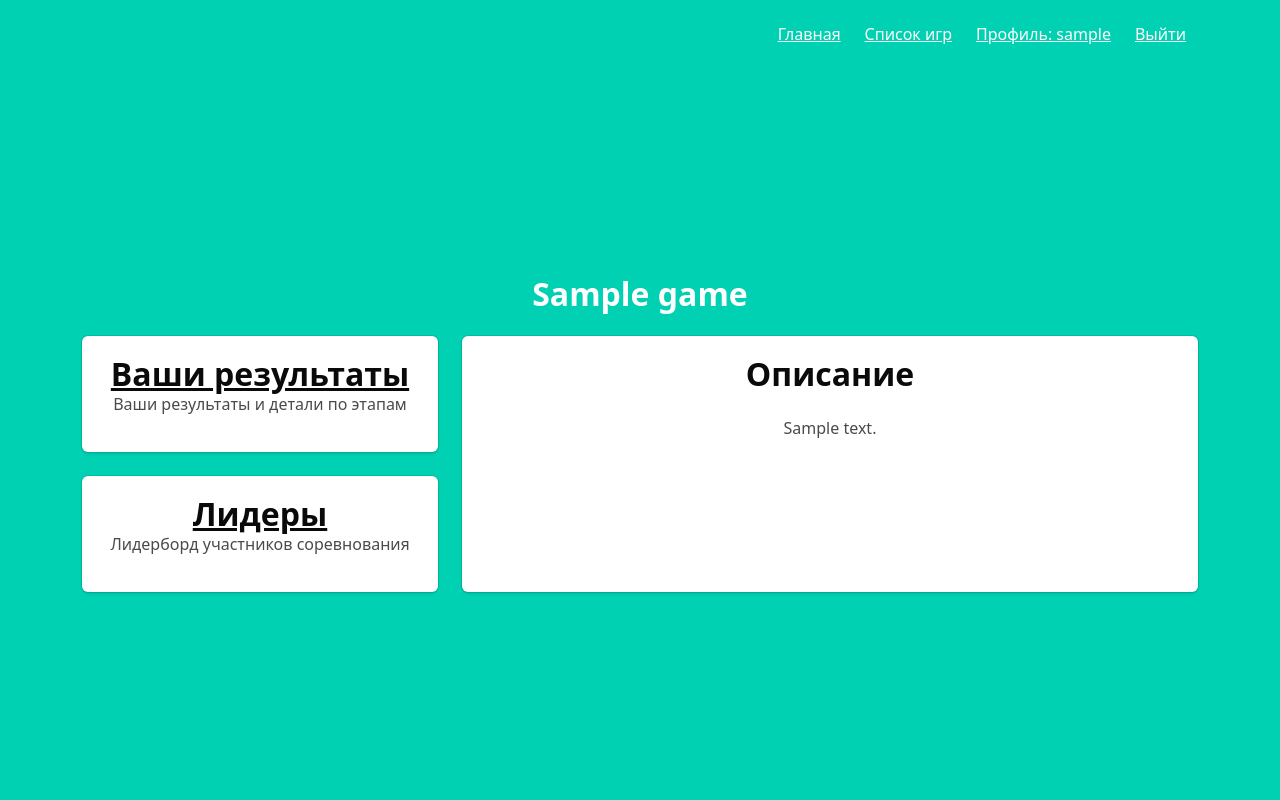
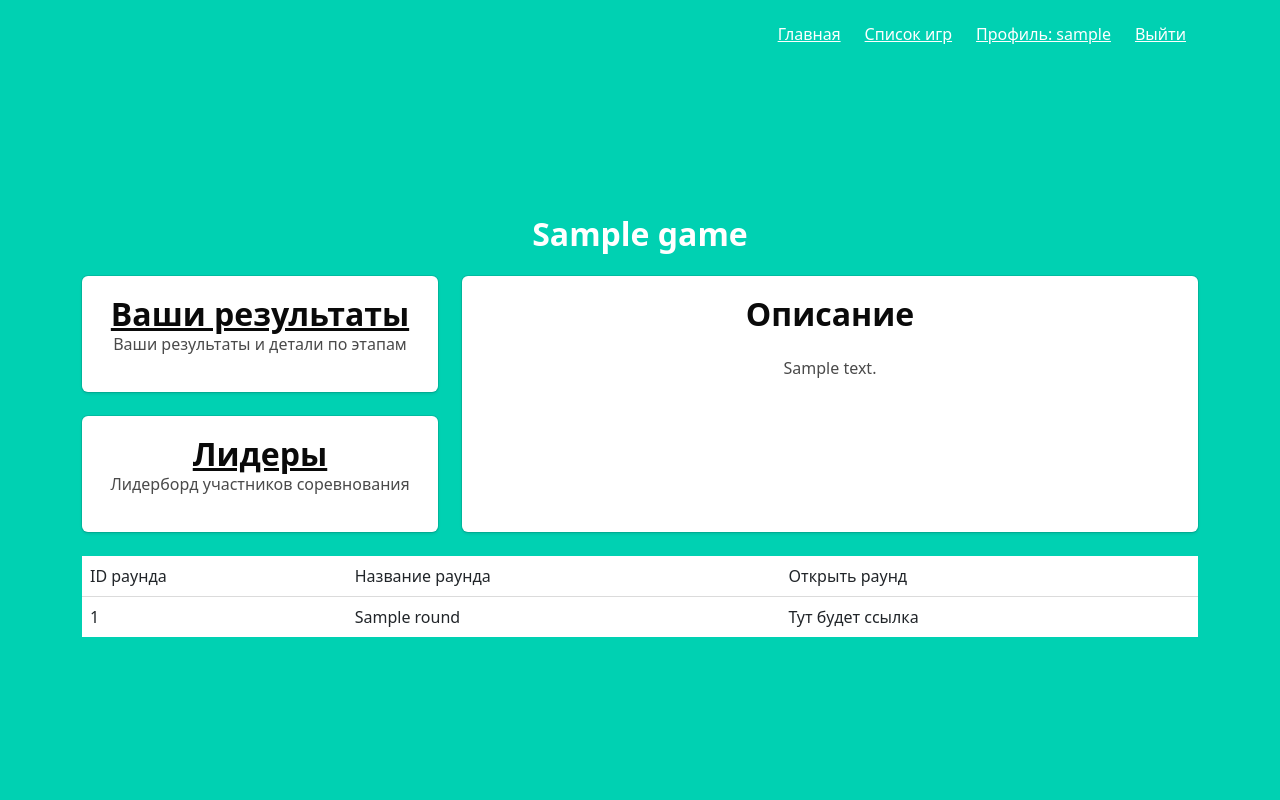
Before and after one commit to Falconwatch/BankingBattle, a Django app: page /game/1/ in a window 1280 px wide. Run offline with Django 3.2, Linux system fonts and the light colour scheme; a user stored in the database is signed in; tables that the repository leaves empty hold one stand-in row (values such as "Sample post"); some libraries are stand-ins or nearby versions.

Commit message:
Добавлены сущности раунда и датасета

```diff
--- a/banking_battle/battle/admin.py
+++ b/banking_battle/battle/admin.py
@@ -1,6 +1,8 @@
 from django.contrib import admin
-from .models import Game, Team
+from .models import Game, Team, Round, Dataset
 
 # Register your models here.
 admin.site.register(Game)
 admin.site.register(Team)
+admin.site.register(Round)
+admin.site.register(Dataset)
--- a/banking_battle/battle/models.py
+++ b/banking_battle/battle/models.py
@@ -26,3 +26,26 @@ class Team(models.Model):
 
     def __str__(self):
         return self.name
+
+class Round(models.Model):
+    id = models.BigAutoField(primary_key=True)
+    name = models.CharField(max_length=1024)
+    game = models.ForeignKey(Game, on_delete=models.SET_NULL, null=True, related_name='rounds')
+
+    class Meta:
+        ordering = ['id']
+
+    def __str__(self):
+        return self.name
+
+class Dataset(models.Model):
+    id = models.BigAutoField(primary_key=True)
+    name = models.CharField(max_length=256)
+    path = models.CharField(max_length=1024)
+    round = models.ForeignKey(Round, on_delete=models.SET_NULL, null=True)
+
+    class Meta:
+        ordering = ['id']
+
+    def __str__(self):
+        return self.name
--- a/banking_battle/battle/views.py
+++ b/banking_battle/battle/views.py
@@ -55,8 +55,12 @@ def game(request, gameid):
         if team.game.id == gameid:
             user_in_team = True
 
+    game_rounds = game.rounds.all()
+
     template = 'battle/game.html'
-    context = {"game": game, "show_submit_form": user_in_team} # Если пользователь участвует в соревновании, доступна форма сабмита
+    context = {"game": game,
+               "show_submit_form": user_in_team,
+               "game_rounds": game_rounds} # Если пользователь участвует в соревновании, доступна форма сабмита
     return render(request, template, context)
 
 
--- a/banking_battle/templates/battle/game.html
+++ b/banking_battle/templates/battle/game.html
@@ -24,4 +24,22 @@
   </div>
 </div>
 
+
+  <div>
+  <table class="table">
+    <tr>
+      <td>ID раунда</td>
+      <td>Название раунда</td>
+      <td>Открыть раунд</td>
+    </tr>
+    {%for round in game_rounds%}
+    <tr>
+      <td>{{round.id}}</td>
+      <td>{{round.name}}</td>
+      <td>Тут будет ссылка</td>
+    </tr>
+    {%endfor%}
+  </table>
+  </div>
+
 {% endblock %}
```
